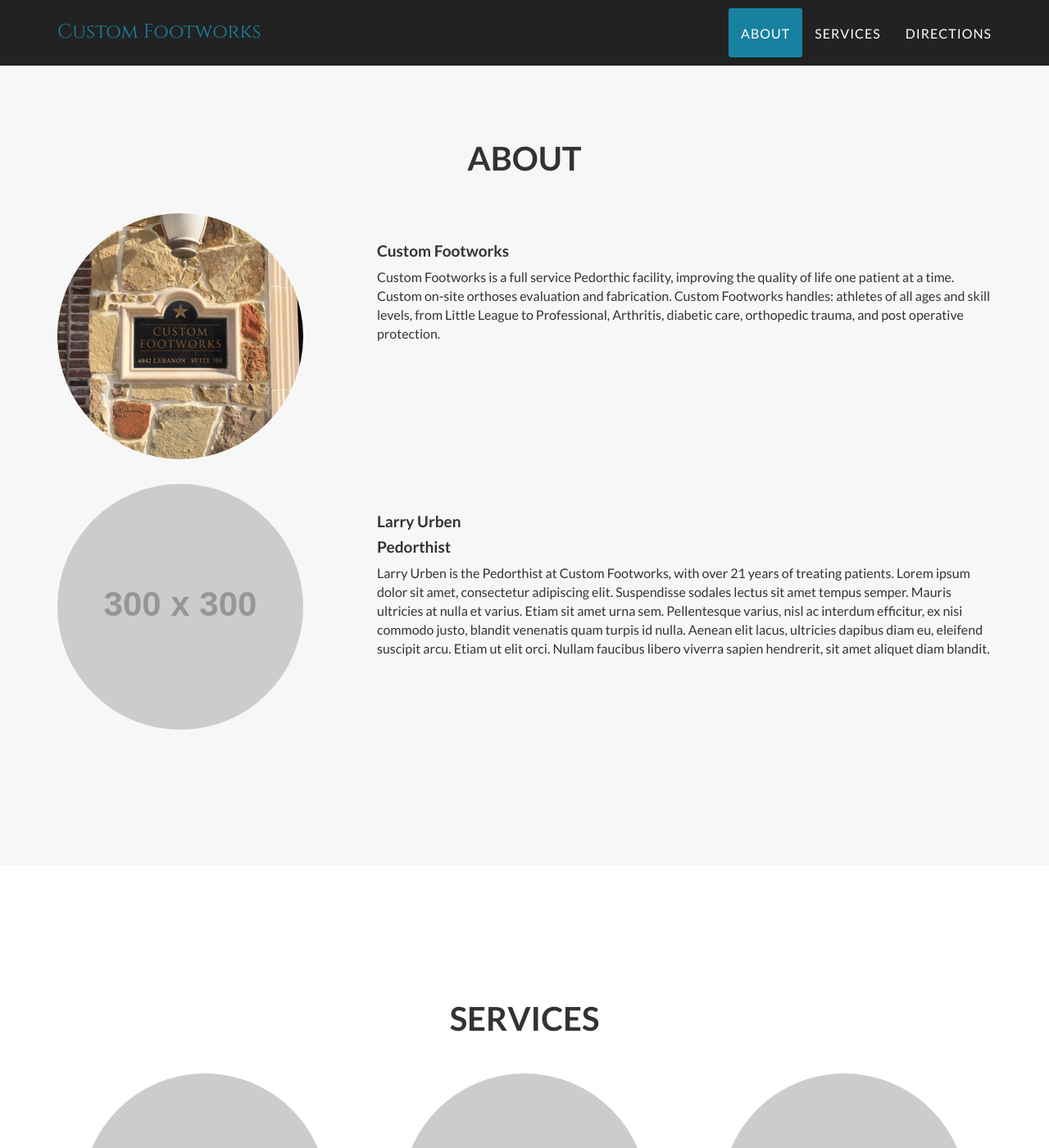
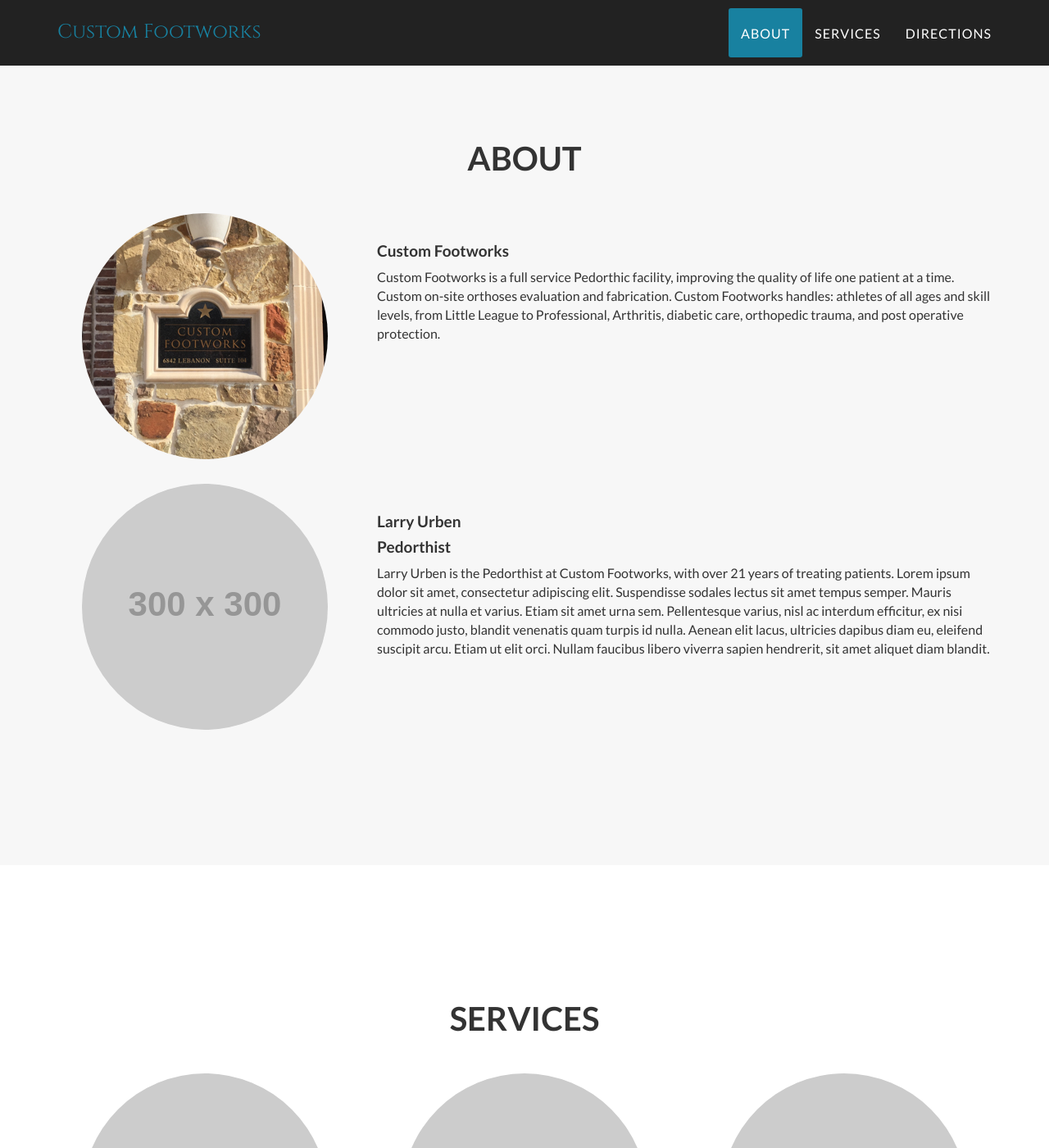
Before and after one commit to zackurben/customfootworks, a Jekyll site: the page built from index.html, in a window 1280 px wide and 1400 px high, scrolled down 910 px. Shown: the whole window at 82% size. Built offline with Jekyll 4.4.1, drawn with Linux system fonts in a browser that asks for light colours.

Commit message:
Updating text alignment for footer elements and About section images.

```diff
--- a/_includes/about.html
+++ b/_includes/about.html
@@ -7,7 +7,7 @@
                 </div>
             </div>
             <div class="row">
-                <div class="col-lg-4">
+                <div class="col-lg-4 text-center">
                     <img class="img-circle img-responsive" src="../img/sign-final.png" alt="">
                 </div>
                 <div class="col-lg-8 bio">
@@ -18,7 +18,7 @@
                 </div>
             </div>
             <div class="row">
-                <div class="col-lg-4">
+                <div class="col-lg-4 text-center">
                     <img class="img-circle img-responsive" src="http://www.placehold.it/300x300" alt="">
                 </div>
                 <div class="col-lg-8 bio">
--- a/_includes/css/cfw.css
+++ b/_includes/css/cfw.css
@@ -26,9 +26,9 @@ body {
     display: inline-block;
 }
 
-/* Update address font sizes for readibility. */
-address {
-    /*font-size: 16px;*/
+/* Override font alignment. */
+footer {
+    text-align: left;
 }
 
 /* Remove template image from contact section background. */
```
